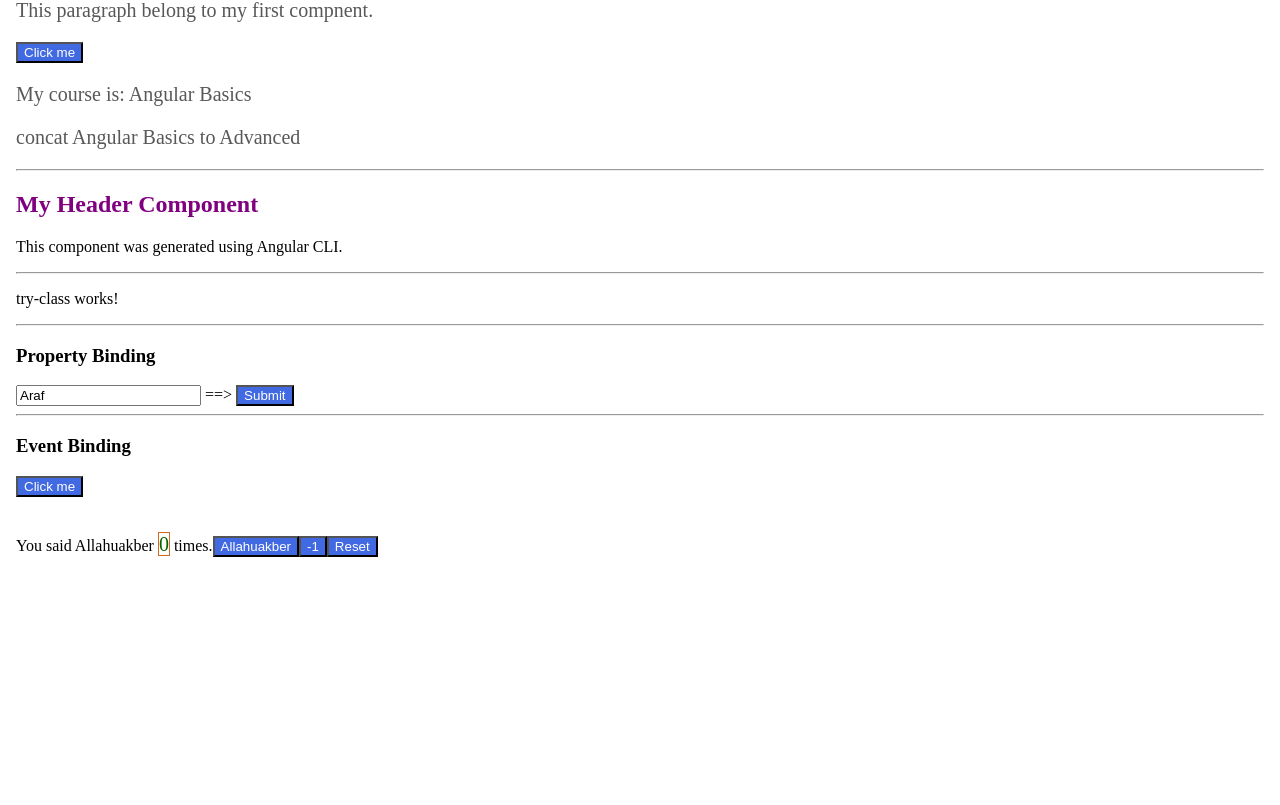
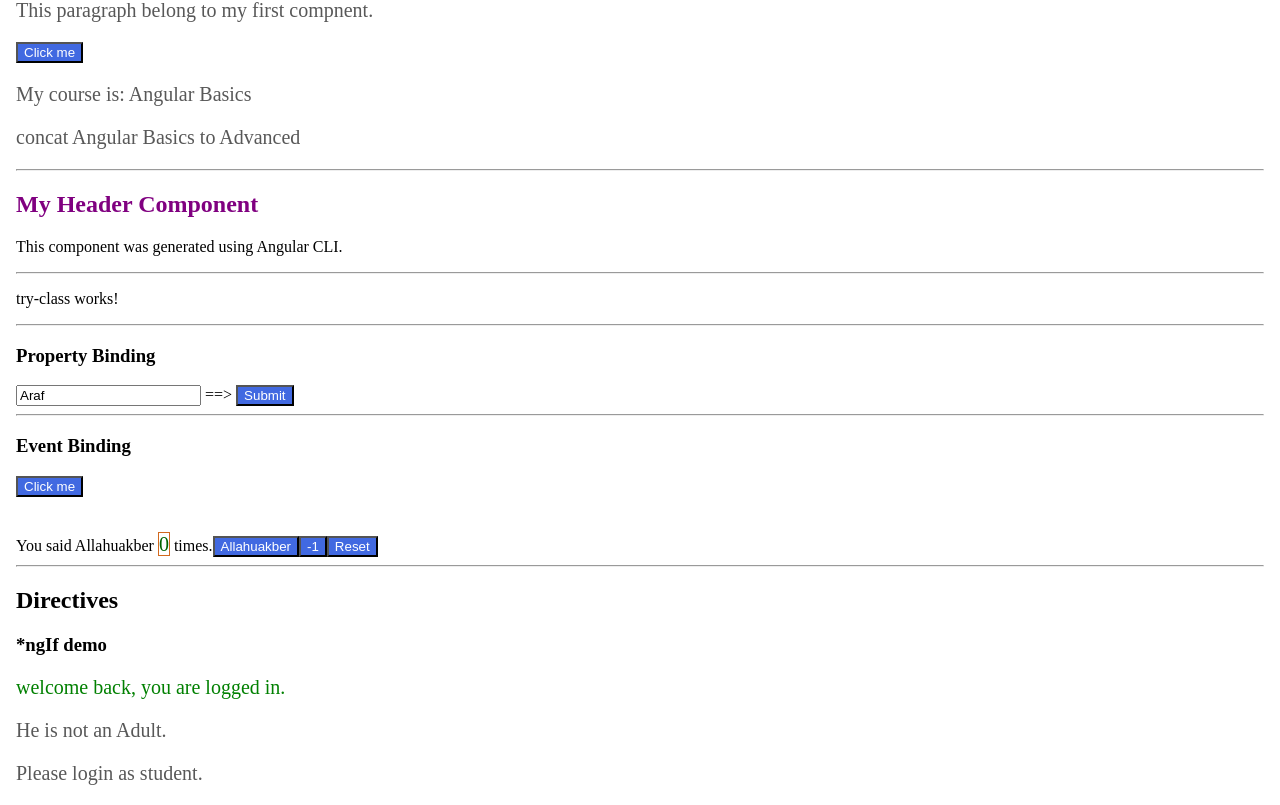
Before and after one commit to araf-47/Lab-PC-_-main, an Angular app in the folder Angular-isdb/Angular My practice project/myAngular1p/: page / in a window 1280 px wide. Shown: the part 645-1450 px from the top of the page. Before the commit the page ends 1210 px from the top, so only its background shows below. Built offline with nearby package versions, Linux system fonts and the light colour scheme.

Commit message:
meh from home

```diff
--- a/Angular-isdb/Angular My practice project/myAngular1p/src/app/app.css
+++ b/Angular-isdb/Angular My practice project/myAngular1p/src/app/app.css
@@ -21,3 +21,7 @@ button {
     color: darkgreen;
     border: 1px solid chocolate;
 }
+
+.loggedIn {
+    color: green;
+}
--- a/Angular-isdb/Angular My practice project/myAngular1p/src/app/app.html
+++ b/Angular-isdb/Angular My practice project/myAngular1p/src/app/app.html
@@ -48,5 +48,30 @@
     <span>You said Allahuakber <span class="count">{{ count }}</span> times.</span> <span><button (click)="incrementCount()">Allahuakber</button></span> <span><button (click)="decrementCount()">-1</button></span> <span><button (click)="resetCount()">Reset</button></span>
     </span>
 
+    <hr>
+
+    <h2>Directives</h2>
+    <h3>*ngIf demo</h3>
+
+    <p *ngIf="isLogin" class="loggedIn">
+        welcome back, you are logged in.
+    </p>
+
+    <!-- Using expression in *ngIf -->
+    <p *ngIf="age >= 18">
+        He is an Adult.
+    </p>
+    <p *ngIf="age < 18">
+        He is not an Adult.
+    </p>
+
+    <p *ngIf="isStudent; else isNotStudent">
+        Welcome student.
+    </p>
+    <ng-template #isNotStudent>
+        <p>Please login as student.</p>
+    </ng-template>
+
+
 </body>
 </html>
--- a/Angular-isdb/Angular My practice project/myAngular1p/src/app/app.ts
+++ b/Angular-isdb/Angular My practice project/myAngular1p/src/app/app.ts
@@ -2,10 +2,12 @@ import { Component, signal } from '@angular/core';
 import { RouterOutlet } from '@angular/router';
 import { Header } from "./header/header";
 import { TryClass } from "./try-class/try-class";
+// import { NgIf } from "../../node_modules/@angular/common/types/_common_module-chunk";
+import { NgIf } from '@angular/common';
 
 @Component({
   selector: 'app-root',
-  imports: [Header, TryClass],
+  imports: [Header, TryClass, NgIf],
   templateUrl: './app.html',
   styleUrl: './app.css'
 })
@@ -51,4 +53,9 @@ export class App {
     this.count = 0;
   }
 
+  //ngIf
+  isLogin = true;
+  age = 17;
+  isStudent = false;
+
 }
```
